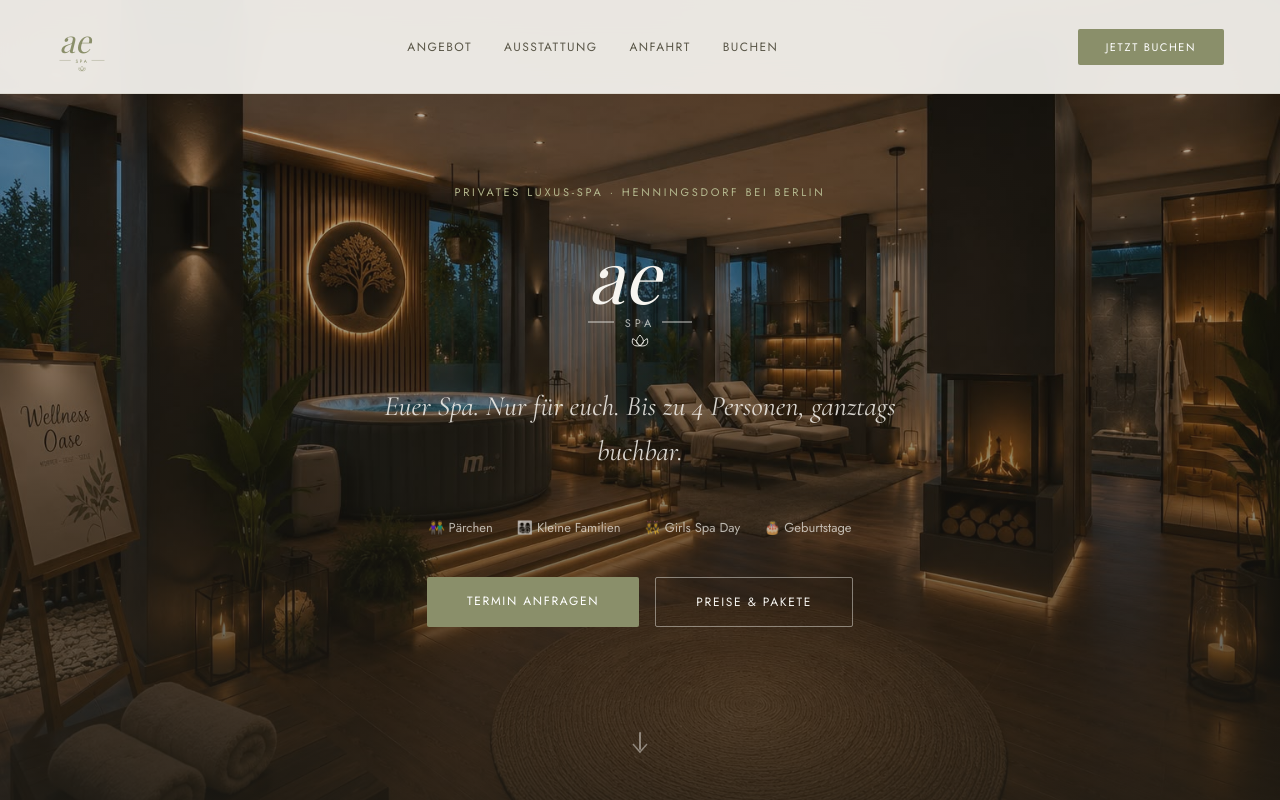
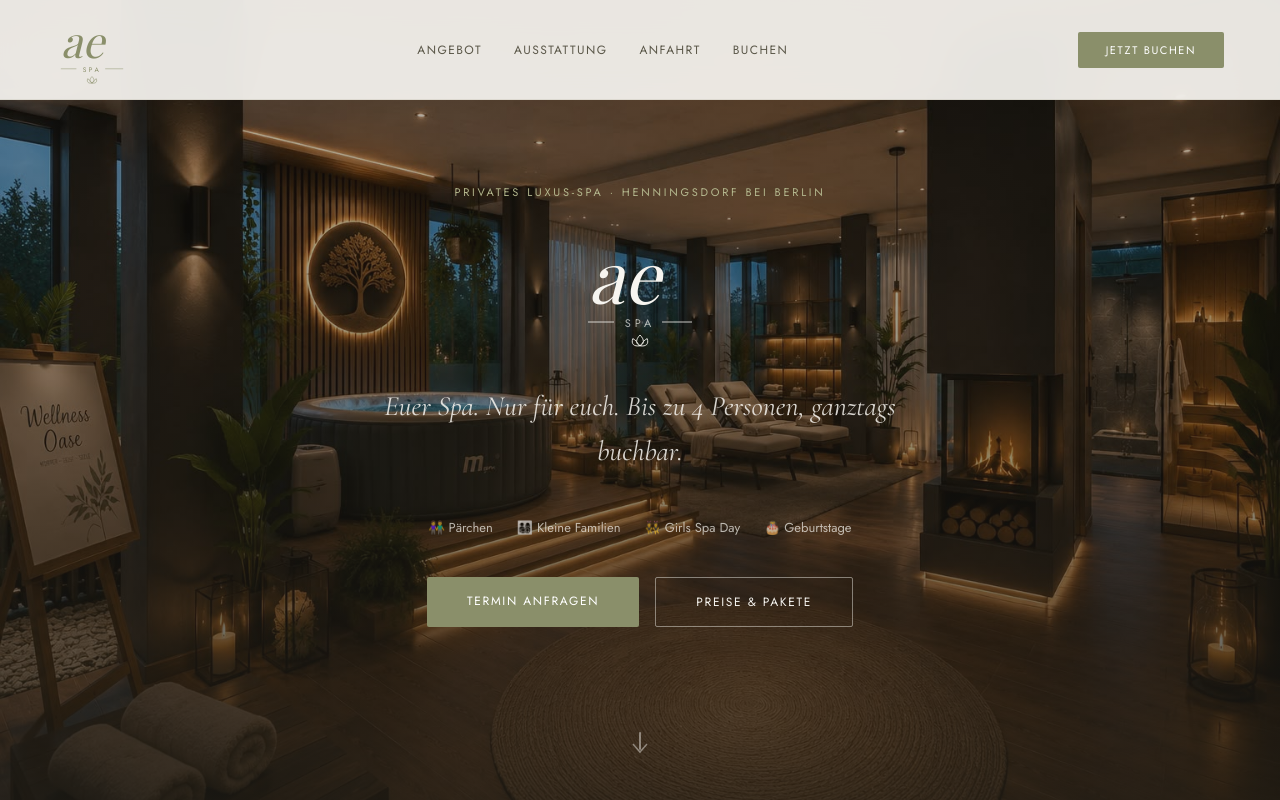
Before and after one commit to infodigital030-bot/aespa-berlin, a Next.js app: page / in a window 1280 px wide. Shown: the top 800 px of the page. Built offline with nearby package versions, Linux system fonts and the light colour scheme; a web font is replaced by a local one.

Commit message:
Smaller header, larger logo

```diff
--- a/app/page.jsx
+++ b/app/page.jsx
@@ -89,12 +89,12 @@ export default function SpaPage() {
       {/* NAV */}
       <nav style={{
         position: 'fixed', top: 0, left: 0, right: 0, zIndex: 100,
-        padding: '18px clamp(20px,5vw,56px)',
+        padding: '10px clamp(20px,5vw,56px)',
         display: 'flex', alignItems: 'center', justifyContent: 'space-between',
         background: 'rgba(247,245,240,0.93)', backdropFilter: 'blur(16px)',
         borderBottom: '1px solid rgba(138,143,106,0.15)',
       }}>
-        <AeLogo size={52} />
+        <AeLogo size={72} />
         <div style={{ display: 'flex', gap: 32, fontSize: 12, letterSpacing: '0.12em', textTransform: 'uppercase', color: MID }}>
           <a href="#angebot" style={{ color: MID, textDecoration: 'none' }}>Angebot</a>
           <a href="#ausstattung" style={{ color: MID, textDecoration: 'none' }}>Ausstattung</a>
```
